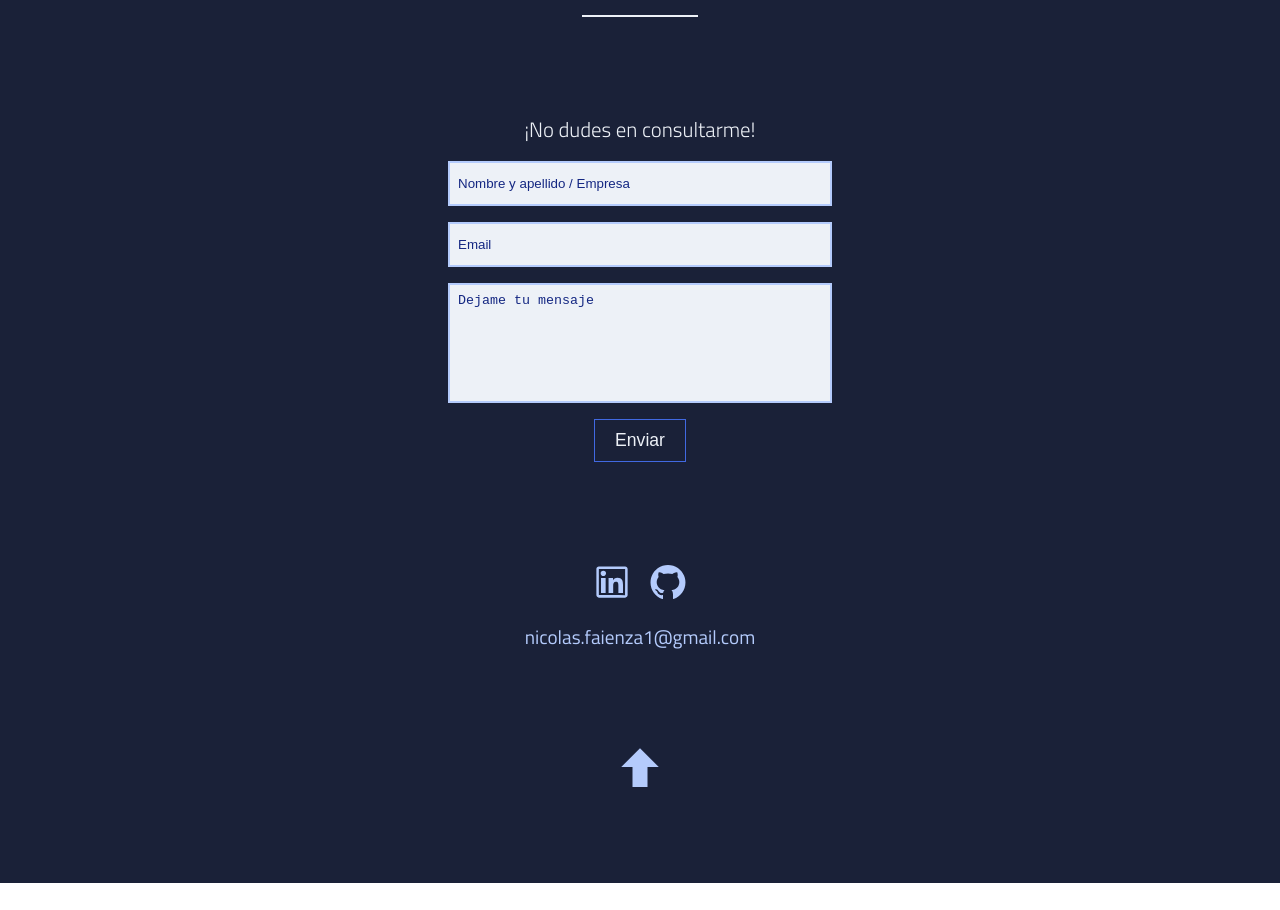
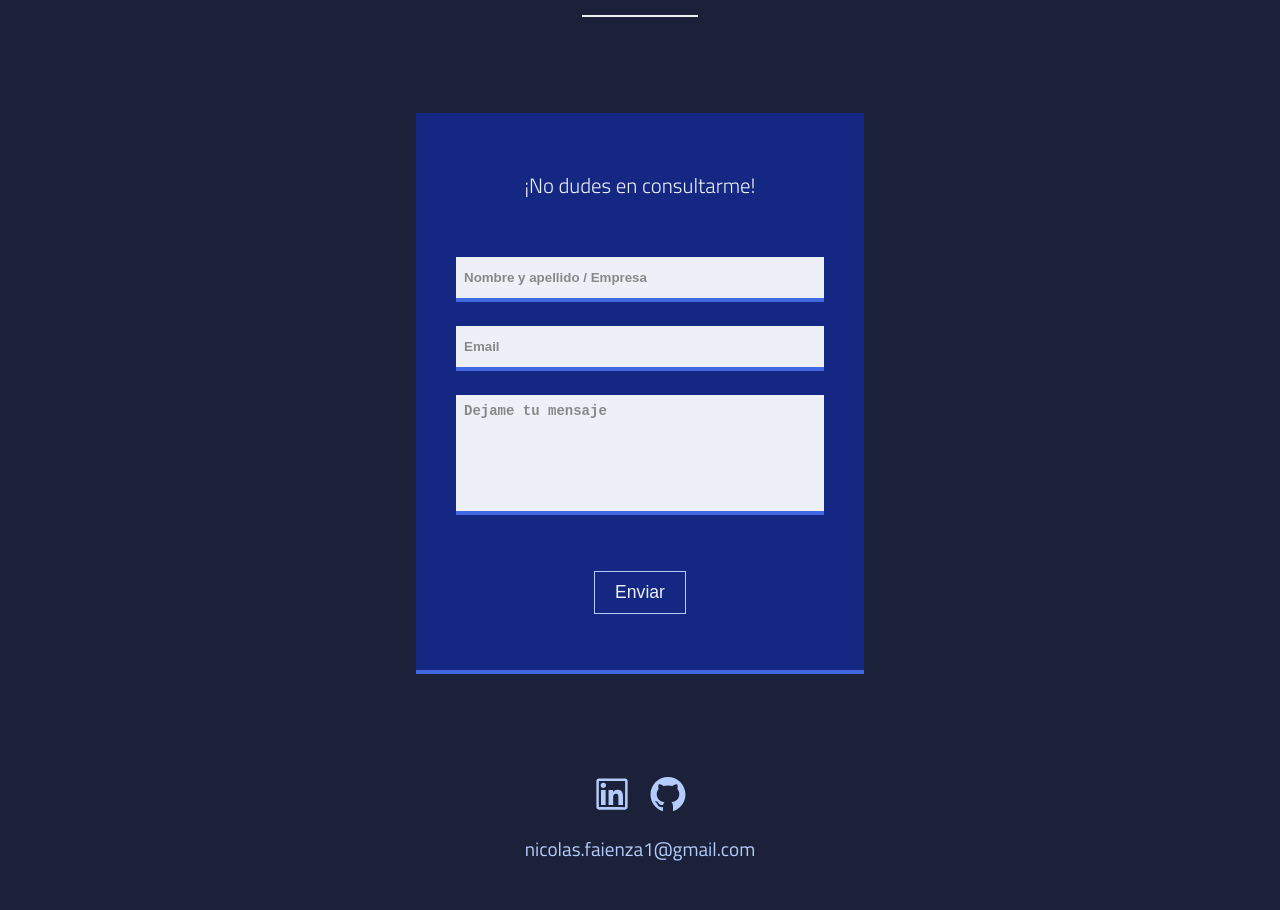
Before and after one commit to Nicofaienza/portfolio, a React (Create React App) app: page / in a window 1280 px wide. Shown: the part 2728-3638 px from the top of the page. Before the commit the page ends 3611 px from the top, so only its background shows below. Built offline with nearby package versions, Linux system fonts and the light colour scheme.

Commit message:
redesign contact form

```diff
--- a/src/components/contact/ContactElements.js
+++ b/src/components/contact/ContactElements.js
@@ -52,6 +52,7 @@ export const ContactSpan = styled.span`
   color: var(--white);
   font-size: 1.3rem;
   font-weight: 300;
+  margin-bottom: 32px;
   @media screen and (max-width: 900px) {
     font-size: 1rem;
   }
@@ -61,9 +62,12 @@ export const ContactForm = styled.form`
   display: flex;
   flex-direction: column;
   align-items: center;
-  width: 30%;
+  width: 35%;
   min-width: 280px;
-  gap: 16px;
+  gap: 24px;
+  background: var(--dark);
+  padding: 56px 40px;
+  border-bottom: 4px solid var(--primary);
 
   & label {
     width: 100%;
@@ -74,12 +78,14 @@ export const ContactForm = styled.form`
     width: 100%;
     height: 100%;
     background: var(--white);
-    border: 2px solid var(--light);
+    border: transparent;
+    border-bottom: 4px solid var(--primary);
     padding-left: 8px;
   }
 
   & input::placeholder {
-    color: var(--dark);
+    color: #888;
+    font-weight: 600;
   }
 
   & input:focus {
@@ -87,31 +93,24 @@ export const ContactForm = styled.form`
     color: var(--black);
   }
 
-  & input:focus::placeholder {
-    color: #888;
-  }
-
   & textarea {
     resize: none;
     width: 100%;
     height: 120px;
     background: var(--white);
-    border: none;
-    border: 2px solid var(--light);
+    border: transparent;
+    border-bottom: 4px solid var(--primary);
     padding: 8px;
   }
 
   & textarea::placeholder {
-    color: var(--dark);
+    color: #888;
+    font-weight: 600;
+    font-size: 14px;
   }
 
   & textarea:focus {
     outline: none;
-    color: var(--black);
-  }
-
-  & textarea:focus::placeholder {
-    color: #888;
   }
 `;
 
@@ -121,12 +120,13 @@ export const ContactButton = styled.button`
   font-size: 1.1rem;
   text-decoration: none;
   transition: all 0.3s ease;
-  border: 1px solid var(--primary);
+  border: 1px solid var(--light);
   position: relative;
   z-index: 5;
   overflow: hidden;
   cursor: pointer;
   background: transparent;
+  margin-top: 32px;
 
   &::after {
     content: "";
@@ -137,7 +137,7 @@ export const ContactButton = styled.button`
     left: 0;
     z-index: -1;
     transition: all 0.3s ease;
-    background: var(--primary);
+    background: var(--light);
     overflow: hidden;
   }
 
@@ -146,7 +146,7 @@ export const ContactButton = styled.button`
   }
 
   &:hover {
-    color: var(--white);
+    color: var(--dark);
   }
 `;
 
```
